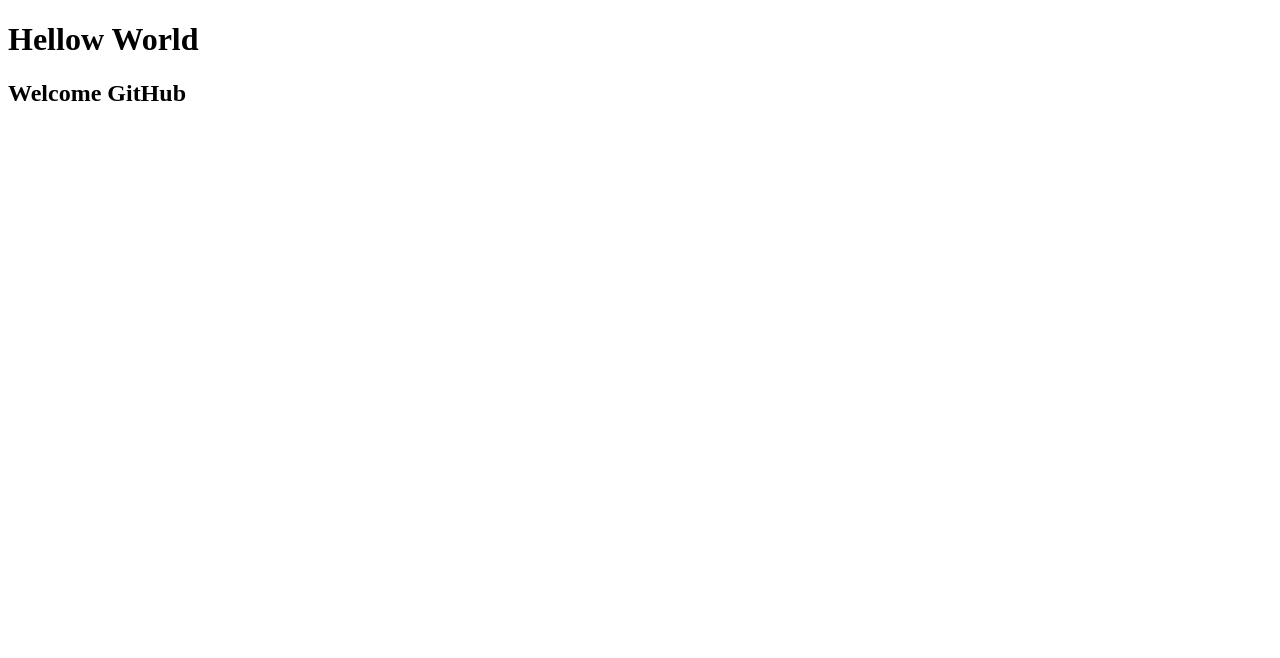
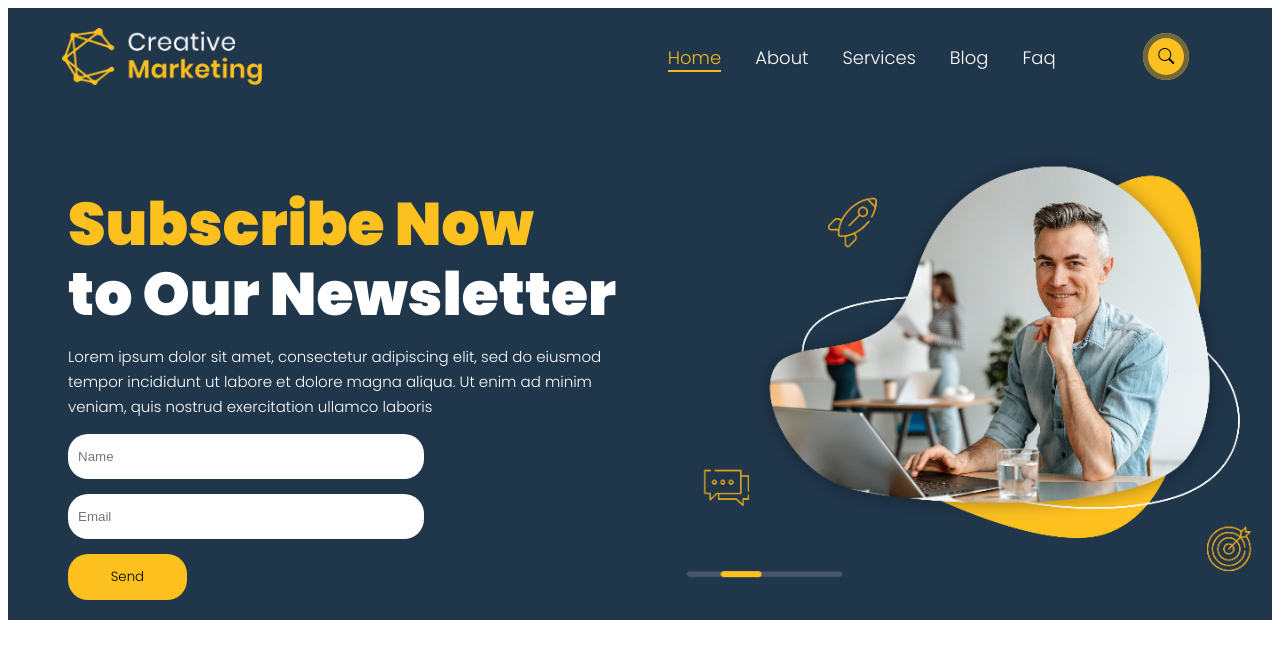
Before and after one commit to sourov01846/test, a plain HTML site: page index.html in a window 1280 px wide. Drawn offline with nearby package versions, Linux system fonts and the light colour scheme.

Commit message:
Add files via upload

```diff
--- a/index.html
+++ b/index.html
@@ -3,10 +3,51 @@
 <head>
     <meta charset="UTF-8">
     <meta name="viewport" content="width=device-width, initial-scale=1.0">
-    <title>Document</title>
+    <title>PSD TO HTML Code</title>
+    <link rel="stylesheet" href="style.css">
+    <link rel="stylesheet" href="https://cdn.jsdelivr.net/npm/bootstrap-icons@1.11.2/font/bootstrap-icons.min.css">
+    <link rel="preconnect" href="https://fonts.googleapis.com">
+<link rel="preconnect" href="https://fonts.gstatic.com" crossorigin>
+<link href="https://fonts.googleapis.com/css2?family=Poppins:wght@300;900&display=swap" rel="stylesheet">
+<script src="https://kit.fontawesome.com/a076d05399.js" crossorigin="anonymous"></script>
 </head>
 <body>
-    <h1>Hellow World</h1>
-    <h2>Welcome GitHub</h2>
+    <section class="main-container">
+        <nav class="navigation">
+            <input type="checkbox" name="check" id="check">
+            <label for="check" class="checkbtn">
+                <i class="fa fa-bars"></i>
+            </label>
+            <div class="logo">
+                <a href="#"><img src="img/Logo.png" alt="Logo"></a>
+            </div>
+            <div class="menu">
+                <ul>
+                    <li><a class="active" href="#">Home</a></li>
+                    <li><a href="#">About</a></li>
+                    <li><a href="#">Services</a></li>
+                    <li><a href="#">Blog</a></li>
+                    <li><a href="#">Faq</a></li>
+                </ul>
+            </div>
+            <div class="surch">
+                <a href="#"><i class="bi bi-search search"></i></a>
+            </div>
+        </nav>
+        <header class="head-container">
+            <div class="header-content">
+                <h1 class="head-text"><span class="Subscribe">Subscribe Now</span><br> to Our Newsletter</h1>
+                <p class="head-para">Lorem ipsum dolor sit amet, consectetur adipiscing elit, sed do eiusmod tempor incididunt ut labore et dolore magna aliqua. Ut enim ad minim veniam, quis nostrud exercitation ullamco laboris</p>
+                <div class="form">
+                    <input type="text" name="Name" id="name" placeholder="Name">
+                    <input type="email" name="email" id="email" placeholder="Email">
+                    <input type="submit" name="submit" id="submit" value="Send">
+                </div>
+            </div>
+            <div class="header-pic">
+                <img src="img/head-pic.png" alt="Picture">
+            </div>
+        </header>
+    </section>
 </body>
 </html>
--- /dev/null
+++ b/style.css
@@ -0,0 +1,206 @@
+*{
+    box-sizing: border-box;
+    padding: 0;
+}
+
+.main-container{
+    width: 100%;
+    box-sizing: border-box;
+    display: flex;
+    padding: 0 10px;
+    background: #20364B;
+    flex-direction: column;
+}
+
+.navigation{
+    flex-direction: row;
+    width: 100%;
+    display: flex;
+    text-align: center;
+    padding-top: 20px;
+}
+
+.logo{
+    flex: 3;
+}
+
+.logo img{
+    width: 200px;
+}
+
+.menu{
+    flex: 8;
+    margin: 0;
+    display: flex;
+    justify-content: end;
+}
+
+.menu ul li{
+    text-decoration: none;
+    list-style: none;
+    display: inline-block;
+    margin: 0 15px;
+}
+
+.menu ul li a{
+    text-decoration: none;
+    font-size: 18px;
+    line-height: 28px;
+    font-weight: 300;
+    font-family: poppins;
+    color: #ffffff;
+}
+
+.menu ul li a.active{
+    text-decoration: none;
+    font-size: 18px;
+    line-height: 28px;
+    font-family: poppins;
+    color: #EFB822;
+    border-bottom: 2px solid #EFB822;
+}
+
+.menu ul li a:hover{
+    text-decoration: none;
+    font-size: 18px;
+    line-height: 28px;
+    font-family: poppins;
+    color: #EFB822;
+    border-bottom: 2px solid #EFB822;
+}
+.surch{
+    flex: 2;
+    padding-top: 20px;
+}
+
+.search{
+   color: black;
+   background-color: #FDC11F;
+   padding: 10px;
+   border-radius: 50%;
+   border: 5px solid #70683B
+}
+
+.head-container{
+    width: 100%;
+    display: flex;
+    padding-top: 50px;
+    padding-bottom: 20px;
+}
+
+.header-content{
+    flex: 5;
+}
+
+.head-text{
+    font-family: poppins;
+    font-size: 60px;
+    line-height: 70px;
+    color: white;
+    padding-left: 50px;
+    font-weight: 900;
+}
+
+.Subscribe{
+    color: #FDC11F;
+}
+
+.head-para{
+    font-family: poppins;
+    font-size: 15px;
+    line-height: 25px;
+    font-weight: 300;
+    color: white;
+    padding-left: 50px;
+    padding-right: 30px;
+    margin-top: -35px;
+}
+
+.form{
+    display: flex;
+    flex-direction: column;
+    width: 100%;
+    padding-left: 50px;
+}
+
+#name{
+    width: 60%;
+    padding: 15px 10px;
+    margin-bottom: 15px;
+    border-radius: 20px;
+    border: none;
+}
+
+#email{
+    width: 60%;
+    padding: 15px 10px;
+    border-radius: 20px;
+    border: none;
+}
+
+#submit{
+    width: 20%;
+    margin-top: 15px;
+    padding: 13px 10px;
+    border-radius: 20px;
+    background-color: #FCC11F;
+    font-family: poppins;
+    border: none;
+    cursor: pointer;
+}
+
+.header-pic{
+    flex: 3;
+    text-align: center;
+    background-color: #20364B;
+}
+
+.header-pic img{
+    width: 600px;
+}
+
+.checkbtn{
+    font-size: 25px;
+    color: white;
+    display: flex;
+    cursor: pointer;
+    display: none;
+}
+
+#check{
+    display: none;
+}
+
+
+/*Extra small devices(600px and Down)*/
+@media only screen and (max-width:600px) {
+
+    .navigation{
+        flex-direction: column;
+    }
+
+    .menu{
+        justify-content: center;
+    }
+
+    .head-text{
+        font-size: 40px;
+        line-height: 50px;
+    }
+    .head-container{
+        display: flex;
+        flex-direction: column;
+    }
+    #name{
+        width: 90%;
+    }
+    #email{
+        width: 90%;
+    }
+    #submit{
+        width: 50%;
+    }
+    .header-pic img{
+        width: 100%;
+    }
+}
```
Also changed, not shown: img/Head-bg.png (added), img/Logo.png (added), img/head-pic.png (added).
